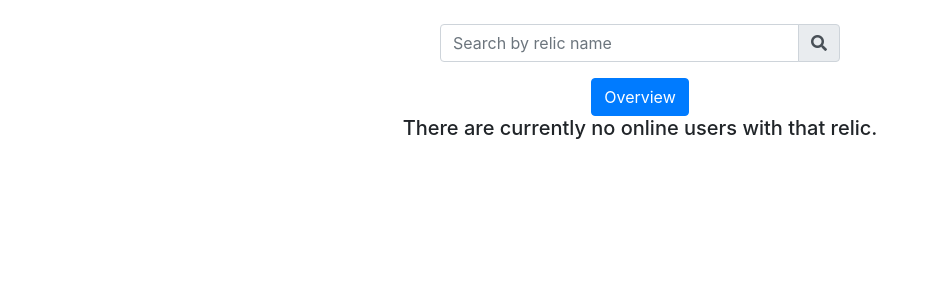
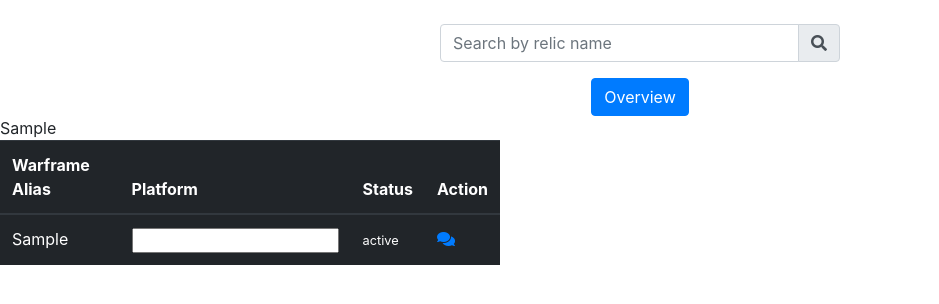
Before and after one commit to Sov-JC/warframe-web-project, a Django app: template templates/findplayers/search.html in a window 1280 px wide. Shown: the part 70-374 px from the top of the page, without its empty margins (0-939 px from the left). Run offline with Django 3.2, Linux system fonts and the light colour scheme; the template is opened without the code that fills it: most values are stand-ins (such as "Sample title", 1, 10 or a date in 2020); form fields are guessed from the names that the template uses; data that the repository does not hold is empty; parts of the project's set-up code (start-up, migrations or seed data) failed here and were passed over; some libraries are stand-ins or nearby versions.

Commit message:
Findplayer feature now supports warframe account look up when a relic is searched for.

```diff
--- a/templates/findplayers/search.html
+++ b/templates/findplayers/search.html
@@ -74,37 +74,57 @@
 		</div>
 	</div>
 
-	{% if wfa_ids|length == 0 %}
+	{% if warframe_accounts|length == 0 %}
 	<div id="no-online-users">
 		<h5 style="text-align:center">There are currently no online users with that relic.</h5>
 	</div>
 	{% else %}
 
+	{{ warframe_accounts }}
+
 	<!-- Relevant Warframe Aliases Table -->
 	<div style="max-height:400px; width:500px; overflow-y: auto">
-		<table class="table table-hover table-dark">
+		<table class="table table-hover table-dark" style="margin-left:auto;margin-right:auto">
 			<thead>
 				<tr>
 					<th scope="col">Warframe Alias</th>
 					<th scope="col">Platform</th>
 					<th scope="col">Status</th>
+					{% if contains_owned_attribute %}
 					<th scope="col">Owned</th>
-					{# check if a dicitonary contains "owned_relic" as a key. #}
-					{# If it does, then we can determine that each row contains this dictionary #}
-					{# and can create a column indicating of a relic is owned or not for #}
-					{# the logged user that has a linked wfa #}
-					{% if "owned_relic" in crowdedness_overview.0 %}
-					<th scope="col">Owned Relic</th>
 					{% endif %}
 					<th> Action </th>
 				</tr>
 			</thead>
 			<tbody>
+
+				{% for wfa in warframe_accounts %}
 				<tr>
-				{% for wfa in wfas %}
-				{{ wfas.warframe_alias }}
+					<td data-wfa-alias="{{ wfa.warframe_alias }}">
+					{{ wfa.warframe_alias }}
+					</td>
+					<td>
+					<small>{{ gaming_platform.platform_name }}</small>
+					</td>
+					<td>
+					<small>{{ wfa.user.user_status.user_status_name }}</small>
+					</td>
+					{% if contains_owned_attribute %}
+					<td>
+						{% if wfa.owned_relic %}
+							<small>Yes</small>
+						{% else %}
+							<small>No</small>
+						{% endif %}
+					</td>
+					{% endif %}
+					<td>
+						<a href=""><i class="fas fa-comments"></i></a>
+					</td>
+				</tr>
 				{% endfor %}
-				</tr>
+
+
 			</tbody>
 		</table>
 	</div>
```
